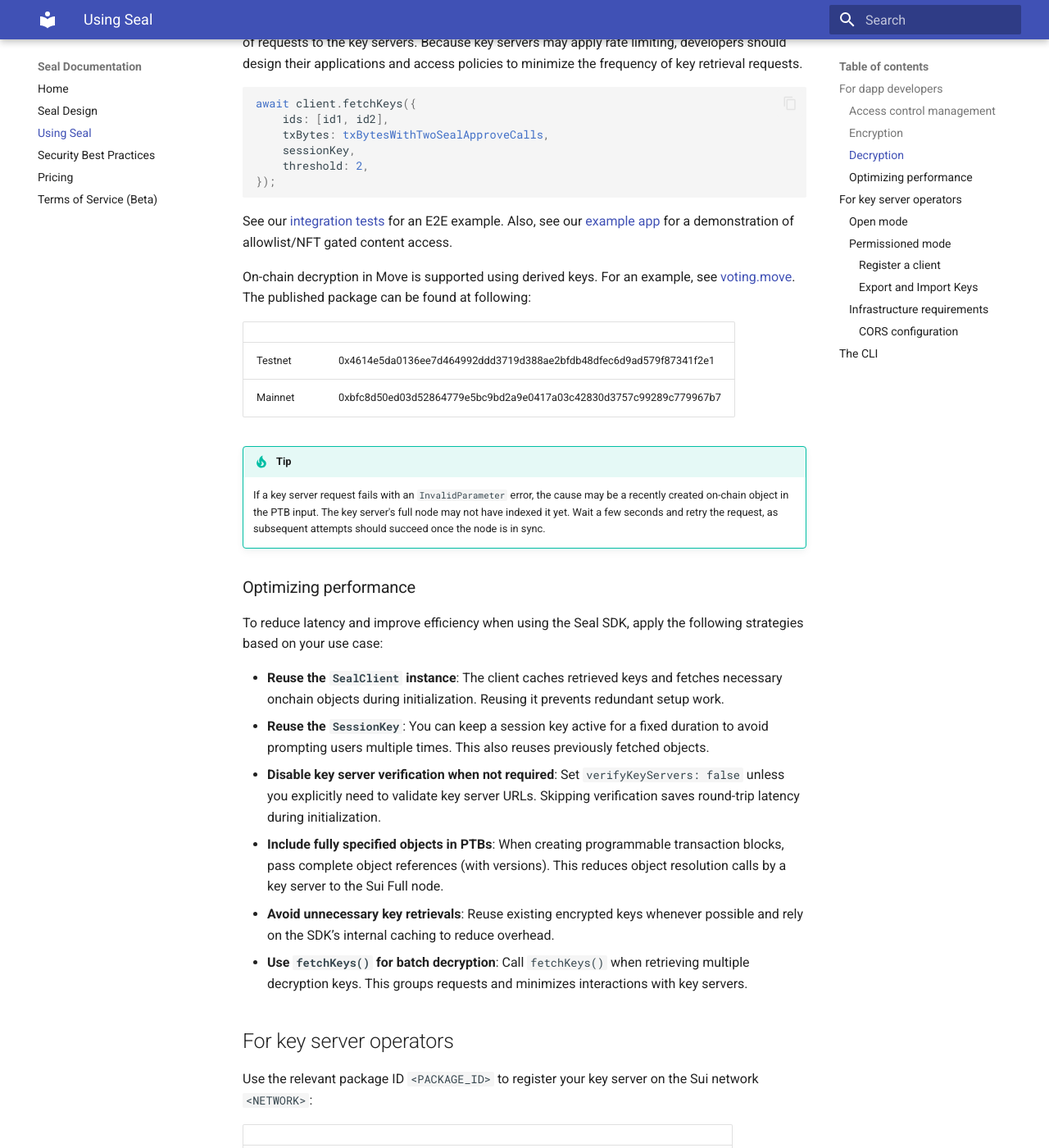
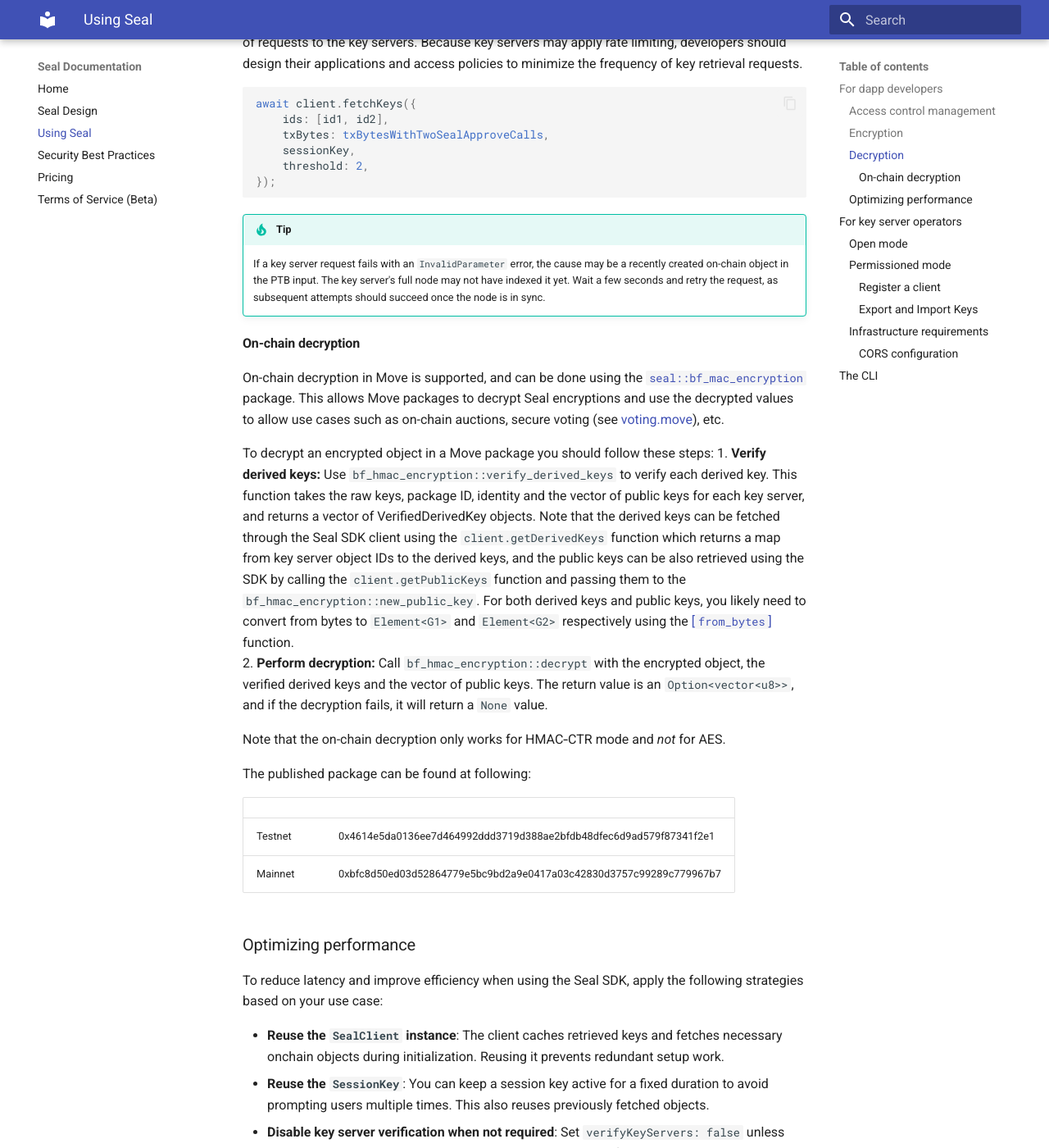
Before and after one commit to zonxa/seal, an MkDocs documentation site: the page built from docs/UsingSeal.md, in a window 1280 px wide and 1400 px high, scrolled down 5604 px. Shown: the whole window at 82% size. Built offline with MkDocs 1.6.1 and Material for MkDocs 9.7.7, drawn with Linux system fonts in a browser that asks for light colours.

Commit message:
[docs] sync docs on onchain decryption (#241)

````diff
--- a/docs/UsingSeal.md
+++ b/docs/UsingSeal.md
@@ -185,18 +185,24 @@
 });
 ```
 
-See our [integration tests](https://github.com/MystenLabs/ts-sdks/blob/main/packages/seal/test/unit/integration.test.ts) for an E2E example. Also, see our [example app](https://seal-example.vercel.app/) for a demonstration of allowlist/NFT gated content access.
+!!! tip
+    If a key server request fails with an `InvalidParameter` error, the cause may be a recently created on-chain object in the PTB input. The key server's full node may not have indexed it yet. Wait a few seconds and retry the request, as subsequent attempts should succeed once the node is in sync.
 
-On-chain decryption in Move is supported using derived keys. For an example, see [voting.move](https://github.com/MystenLabs/seal/tree/main/move/patterns/sources/voting.move). The published package can be found at following:
+#### On-chain decryption
+On-chain decryption in Move is supported, and can be done using the [`seal::bf_mac_encryption`](./move/seal/sources/bf_hmac_encryption.move) package. This allows Move packages to decrypt Seal encryptions and use the decrypted values to allow use cases such as on-chain auctions, secure voting (see [voting.move](./move/patterns/sources/voting.move)), etc.
+
+To decrypt an encrypted object in a Move package you should follow these steps:
+1. **Verify derived keys:** Use `bf_hmac_encryption::verify_derived_keys` to verify each derived key. This function takes the raw keys, package ID, identity and the vector of public keys for each key server, and returns a vector of VerifiedDerivedKey objects. Note that the derived keys can be fetched through the Seal SDK client using the `client.getDerivedKeys` function which returns a map from key server object IDs to the derived keys, and the public keys can be also retrieved using the SDK by calling the `client.getPublicKeys` function and passing them to the `bf_hmac_encryption::new_public_key`. For both derived keys and public keys, you likely need to convert from bytes to `Element<G1>` and `Element<G2>` respectively using the [[`from_bytes`]](https://docs.sui.io/references/framework/sui/group_ops#sui_group_ops_from_bytes) function.
+2. **Perform decryption:** Call `bf_hmac_encryption::decrypt` with the encrypted object, the verified derived keys and the vector of public keys. The return value is an `Option<vector<u8>>`, and if the decryption fails, it will return a `None` value.
+
+Note that the on-chain decryption only works for HMAC‑CTR mode and _not_ for AES.
+
+The published package can be found at following:
 
 | <NETWORK> | <PACKAGE_ID> |
 | -------- | ------- |
 | Testnet | 0x4614e5da0136ee7d464992ddd3719d388ae2bfdb48dfec6d9ad579f87341f2e1 |
 | Mainnet | 0xbfc8d50ed03d52864779e5bc9bd2a9e0417a03c42830d3757c99289c779967b7 |
-
-
-!!! tip
-    If a key server request fails with an `InvalidParameter` error, the cause may be a recently created on-chain object in the PTB input. The key server's full node may not have indexed it yet. Wait a few seconds and retry the request, as subsequent attempts should succeed once the node is in sync.
 
 ### Optimizing performance
 
````
Also changed, not shown: UsingSeal.md (+7 -0 lines).
